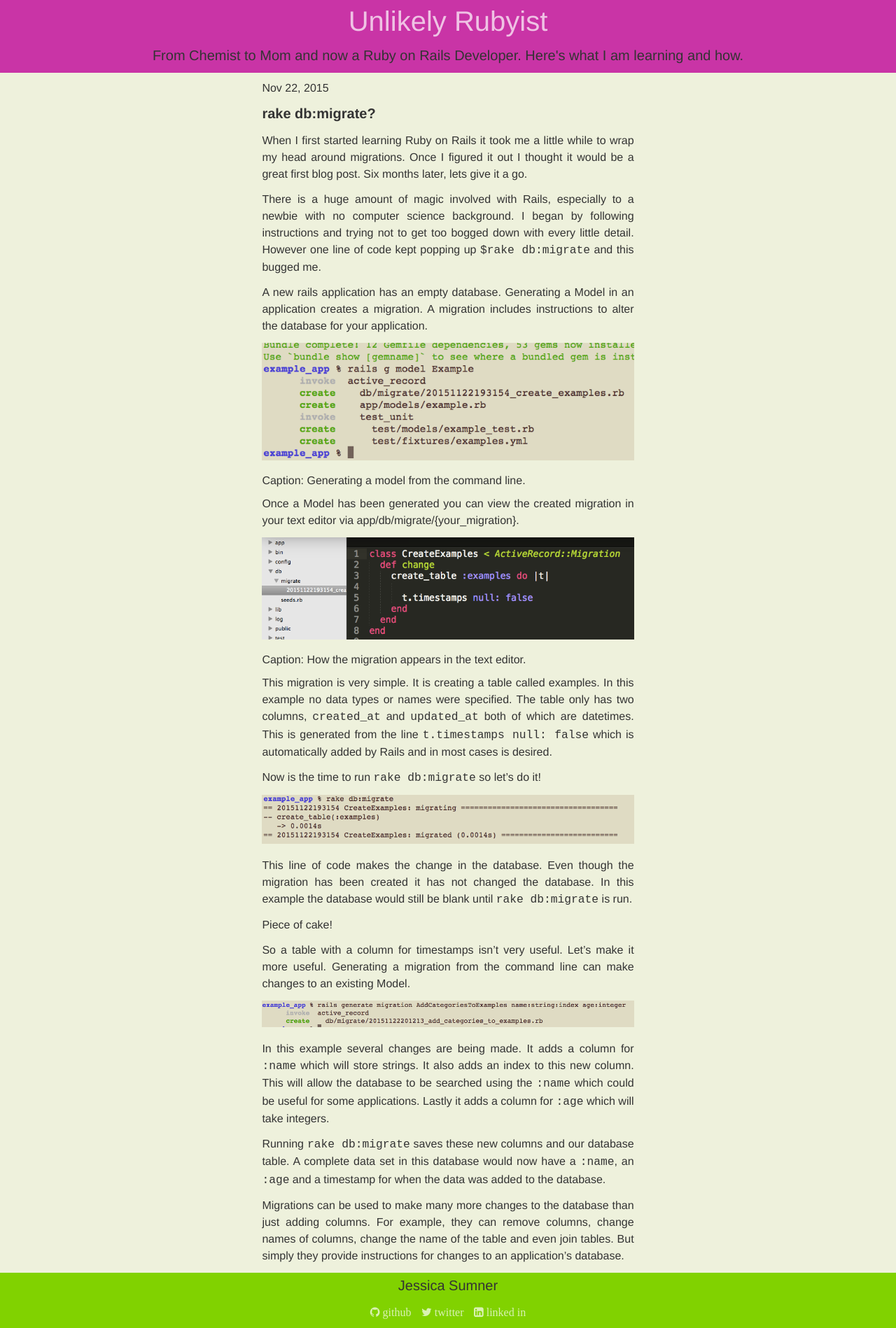
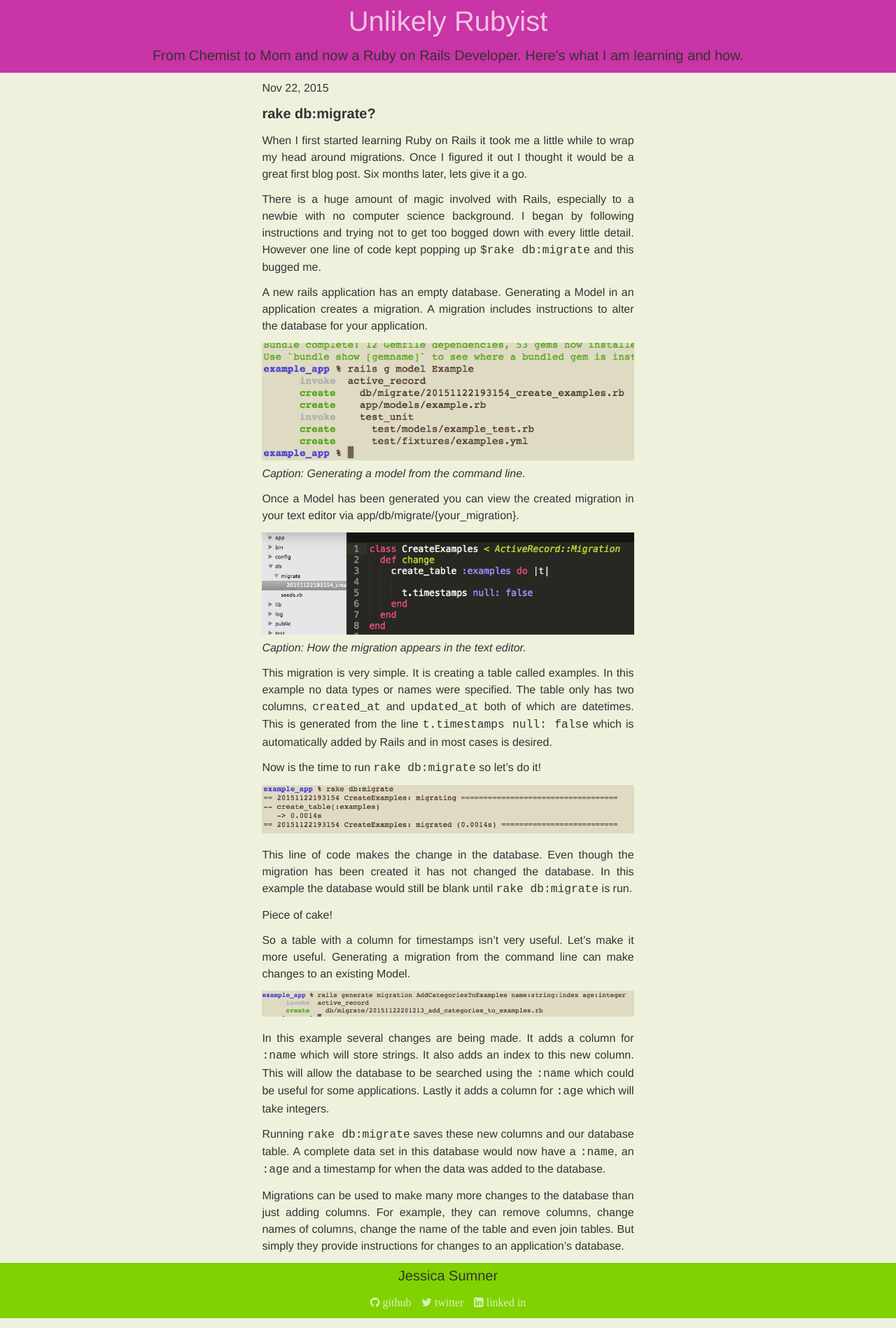
Before and after one commit to JessSumner/JessSumner.github.io, a Jekyll site: the page built from _posts/2015-11-22-rake-db-migrate.markdown, in a window 1280 px wide. Shown: the whole page at 70% size. Built offline with Jekyll 4.4.1, drawn with Linux system fonts in a browser that asks for light colours; nearby versions of some CDN libraries; some web fonts are replaced.

```diff
--- a/_posts/2015-11-22-rake-db-migrate.markdown
+++ b/_posts/2015-11-22-rake-db-migrate.markdown
@@ -6,25 +6,25 @@ date:   2015-11-22 14:04:00
 
 When I first started learning Ruby on Rails it took me a little while to wrap my head around migrations. Once I figured it out I thought it would be a great first blog post. Six months later, lets give it a go.
 
-There is a huge amount of magic involved with Rails, especially to a newbie with no computer science background. I began by following instructions and trying not to get too bogged down with every little detail. However one line of code kept popping up <code>$rake db:migrate</code> and this bugged me.
+There is a huge amount of magic involved with Rails, especially to a newbie with no computer science background. I began by following instructions and trying not to get too bogged down with every little detail. However one line of code kept popping up `$rake db:migrate` and this bugged me.
 
 A new rails application has an empty database. Generating a Model in an application creates a migration. A migration includes instructions to alter the database for your application.
 
 ![Generating model screenshot](/assets/20151122_migrations/generate_model.png)
-<h3>Caption: Generating a model from the command line.</h3>
+*Caption: Generating a model from the command line.*
 
 Once a Model has been generated you can view the created migration in your text editor via app/db/migrate/{your_migration}.
 
 ![Generating model screenshot](/assets/20151122_migrations/created_migration.png)
-<h3>Caption: How the migration appears in the text editor.</h3>
+*Caption: How the migration appears in the text editor.*
 
-This migration is very simple. It is creating a table called examples. In this example no data types or names were specified. The table only has two columns, <code>created_at</code> and <code>updated_at</code> both of which are datetimes. This is generated from the line <code>t.timestamps null: false</code> which is automatically added by Rails and in most cases is desired.
+This migration is very simple. It is creating a table called examples. In this example no data types or names were specified. The table only has two columns, `created_at` and `updated_at` both of which are datetimes. This is generated from the line `t.timestamps null: false` which is automatically added by Rails and in most cases is desired.
 
-Now is the time to run <code>rake db:migrate</code> so let's do it!
+Now is the time to run `rake db:migrate` so let's do it!
 
 ![Generating model screenshot](/assets/20151122_migrations/running_rake.png)
 
-This line of code makes the change in the database. Even though the migration has been created it has not changed the database. In this example the database would still be blank until <code>rake db:migrate</code> is run.
+This line of code makes the change in the database. Even though the migration has been created it has not changed the database. In this example the database would still be blank until `rake db:migrate` is run.
 
 Piece of cake!
 
@@ -32,8 +32,8 @@ So a table with a column for timestamps isn't very useful. Let's make it more us
 
 ![Generating model screenshot](/assets/20151122_migrations/generate_migration.png)
 
-In this example several changes are being made. It adds a column for <code>:name</code> which will store strings. It also adds an index to this new column. This will allow the database to be searched using the <code>:name</code> which could be useful for some applications. Lastly it adds a column for <code>:age</code> which will take integers.
+In this example several changes are being made. It adds a column for `:name` which will store strings. It also adds an index to this new column. This will allow the database to be searched using the `:name` which could be useful for some applications. Lastly it adds a column for `:age` which will take integers.
 
-Running <code>rake db:migrate</code> saves these new columns and our database table. A complete data set in this database would now have a <code>:name</code>, an <code>:age</code> and a timestamp for when the data was added to the database.
+Running `rake db:migrate` saves these new columns and our database table. A complete data set in this database would now have a `:name`, an `:age` and a timestamp for when the data was added to the database.
 
 Migrations can be used to make many more changes to the database than just adding columns. For example, they can remove columns, change names of columns, change the name of the table and even join tables. But simply they provide instructions for changes to an application's database.
```
